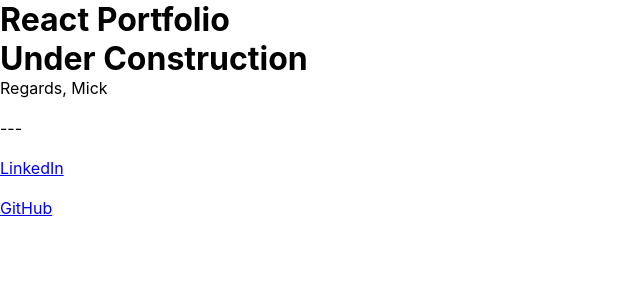
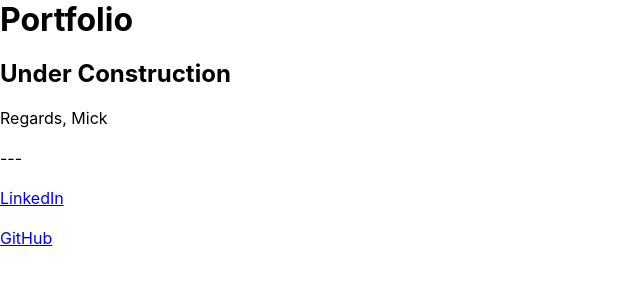
Before and after one commit to mickcaff/portfolio, a React (Create React App) app: page / in a window 1280 px wide. Shown: the top 300 px of the page, without its empty margins (0-640 px from the left). Built offline with nearby package versions, Linux system fonts and the light colour scheme.

Commit message:
updated temp page

```diff
--- a/package.json
+++ b/package.json
@@ -1,4 +1,5 @@
 {
+  "homepage": "https://github.com/mickcaff",
   "name": "portfolio",
   "version": "0.1.0",
   "private": true,
@@ -13,6 +14,8 @@
     "web-vitals": "^2.1.4"
   },
   "scripts": {
+    "predeploy": "npm run build",
+    "deploy": "gh-pages -b master -d build",
     "start": "react-scripts start",
     "build": "react-scripts build",
     "test": "react-scripts test",
@@ -35,5 +38,8 @@
       "last 1 firefox version",
       "last 1 safari version"
     ]
+  },
+  "devDependencies": {
+    "gh-pages": "^4.0.0"
   }
 }
--- a/src/components/App.js
+++ b/src/components/App.js
@@ -4,8 +4,8 @@ import {link} from "react-router-dom"
 function App() {
   return (
     <div className="App">
-      <h1>React Portfolio</h1>
-      <h1>Under Construction</h1>
+      <h1>Portfolio</h1><br />
+      <h2>Under Construction</h2><br />
       <p>Regards, Mick</p><br/>
       <p>---</p><br/>
       <a href="https://www.linkedin.com/in/mcaffery/" rel='noreferrer' target="__blank" >LinkedIn</a><br/><br/>
```
Also changed, not shown: 1 other file (tests, documents, lock files or other folders).
